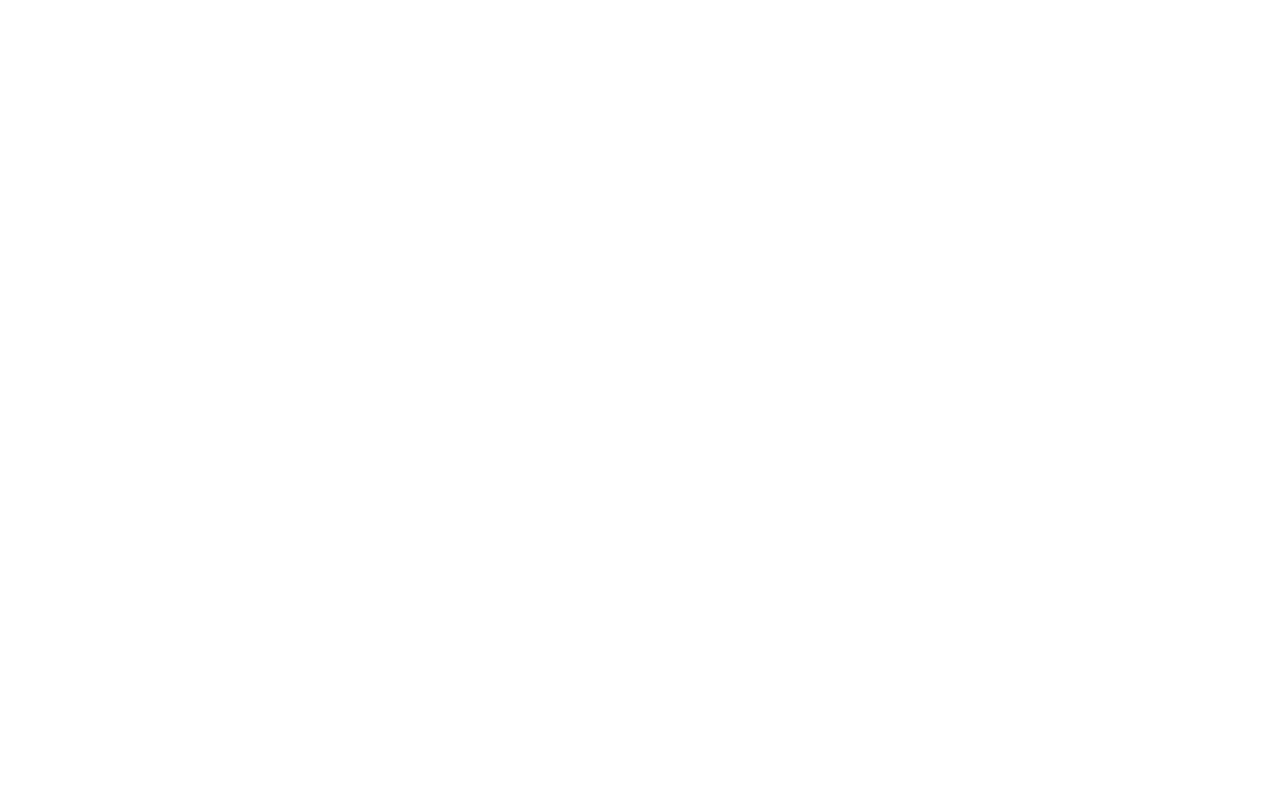
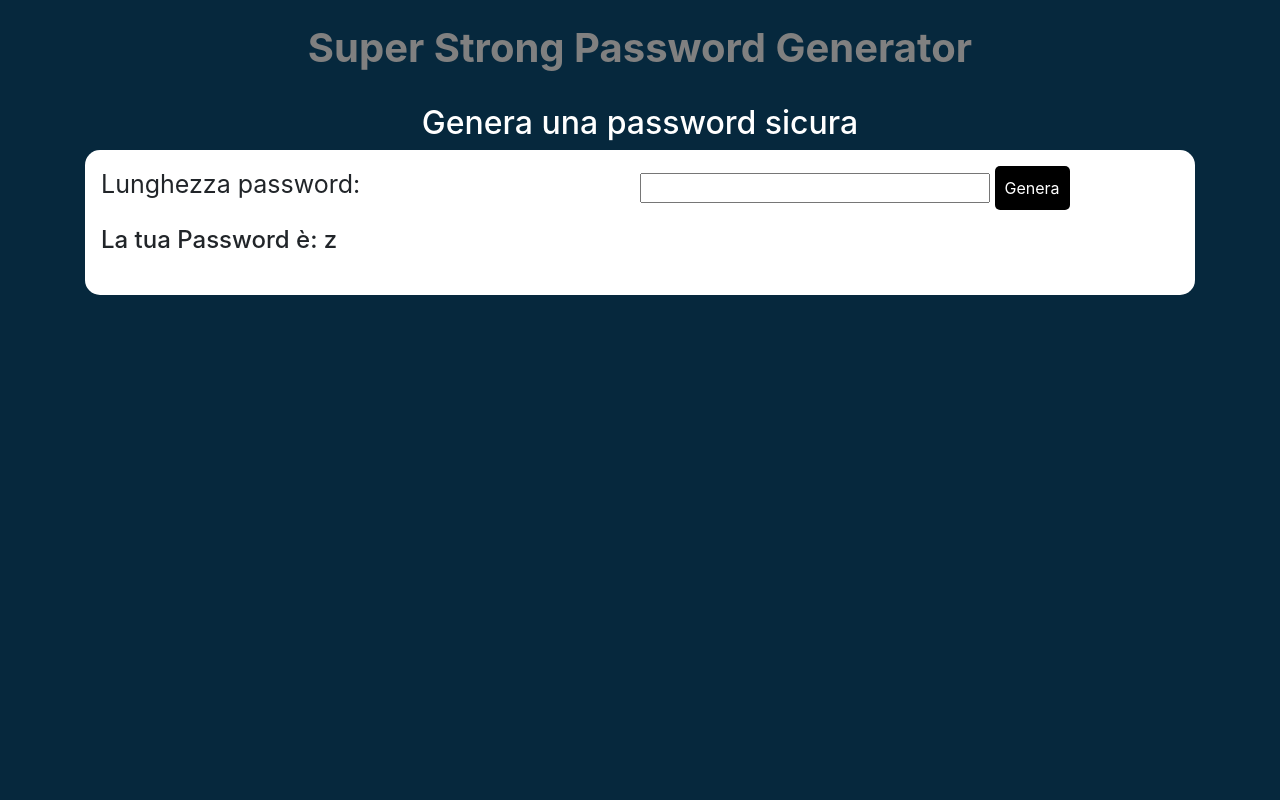
Before and after one commit to manuelgaleone/php-strong-password-generator, a PHP site: page /?length=1 in a window 1280 px wide. Before the commit the page is empty. Run offline with PHP 8.4, Linux system fonts and the light colour scheme; data that the repository does not hold is empty.

Commit message:
Fixing the function

```diff
--- a/index.php
+++ b/index.php
@@ -18,3 +18,127 @@ Descrizione
     Milestone 4 (BONUS - OPZIONALE)
     Invece di visualizzare la password nella index, effettuare un redirect ad una pagina dedicata che tramite $_SESSION (documentazione) recupererà la password da mostrare all’utente.
 */
+
+
+/* function randomPassword()
+{
+    $elements = 'abcdefghijklmnopqrstuvwxyzABCDEFGHIJKLMNOPQRSTUVWXYZ1234567890';
+    $generatedPassword = "";
+    $passLength = $_GET["length"];
+    for ($i = 0; $i < 8; $i++) {
+        $n = rand(0, $passLength);
+        $generatedPassword[] = $elements[$n];
+    }
+    return $generatedPassword;
+} */
+
+$elements = 'abcdefghijklmnopqrstuvwxyzABCDEFGHIJKLMNOPQRSTUVWXYZ1234567890';
+$generatedPassword = substr(str_shuffle($elements), 0, $_GET["length"]);
+
+?>
+
+<!DOCTYPE html>
+<html lang="en">
+
+<style>
+    body {
+        background-color: #06283D !important;
+    }
+
+    .color_white {
+        color: white;
+    }
+
+    .color_gray {
+        color: gray;
+    }
+
+    .password_generator_elements {
+        background-color: white;
+        border-radius: 15px;
+    }
+
+    .input_length {
+        width: 350px;
+    }
+
+    .justify_end {
+        justify-content: end;
+    }
+
+    .align_items {
+        align-items: center;
+    }
+
+    .left_text {
+        font-size: 25px;
+    }
+
+    .genera_button {
+        border: none;
+        background-color: black;
+        color: white;
+        padding: 10px;
+        border-radius: 5px;
+    }
+</style>
+
+<head>
+    <link rel="stylesheet" href="https://cdn.jsdelivr.net/npm/bootstrap@4.1.3/dist/css/bootstrap.min.css" integrity="sha384-MCw98/SFnGE8fJT3GXwEOngsV7Zt27NXFoaoApmYm81iuXoPkFOJwJ8ERdknLPMO" crossorigin="anonymous">
+    <meta charset="UTF-8">
+    <meta http-equiv="X-UA-Compatible" content="IE=edge">
+    <meta name="viewport" content="width=device-width, initial-scale=1.0">
+    <title>Super Strong Password Generator</title>
+</head>
+
+<body>
+
+    <div class="container">
+        <div class="password_generator_contents">
+            <div class="heading">
+                <h1 class="color_gray text-center py-4">
+                    <strong>Super Strong Password Generator</strong>
+                </h1>
+                <h2 class="text-center color_white">
+                    Genera una password sicura
+                </h2>
+            </div>
+            <div class="password_generator_elements my-2">
+                <div class="container p-3">
+                    <div class="row justify-between">
+                        <div class="col-6 left">
+                            <p class="m-0 left_text">
+                                Lunghezza password:
+                            </p>
+                        </div>
+                        <div class="col-6 right_input row justify-center">
+                            <form action="index.php" method="get">
+                                <input class="input_length" type="number" name="length" id="length">
+                                <button class="genera_button" type="submit">Genera</button>
+                            </form>
+                        </div>
+                        <div class="col-12 left my-3">
+                            <?php if ($_GET["length" === 0]) { ?>
+                                <h4>
+                                    Scrivi una lunghezza.
+                                </h4>
+                            <?php } else { ?>
+                                <h4>
+                                    La tua Password è: <?php echo $generatedPassword ?>
+                                </h4>
+                            <?php } ?>
+                        </div>
+                    </div>
+                </div>
+            </div>
+        </div>
+    </div>
+
+    <!--Script-->
+    <script src="https://code.jquery.com/jquery-3.3.1.slim.min.js" integrity="sha384-q8i/X+965DzO0rT7abK41JStQIAqVgRVzpbzo5smXKp4YfRvH+8abtTE1Pi6jizo" crossorigin="anonymous"></script>
+    <script src="https://cdn.jsdelivr.net/npm/popper.js@1.14.3/dist/umd/popper.min.js" integrity="sha384-ZMP7rVo3mIykV+2+9J3UJ46jBk0WLaUAdn689aCwoqbBJiSnjAK/l8WvCWPIPm49" crossorigin="anonymous"></script>
+    <script src="https://cdn.jsdelivr.net/npm/bootstrap@4.1.3/dist/js/bootstrap.min.js" integrity="sha384-ChfqqxuZUCnJSK3+MXmPNIyE6ZbWh2IMqE241rYiqJxyMiZ6OW/JmZQ5stwEULTy" crossorigin="anonymous"></script>
+    <!--//Script-->
+</body>
+
+</html>
```
